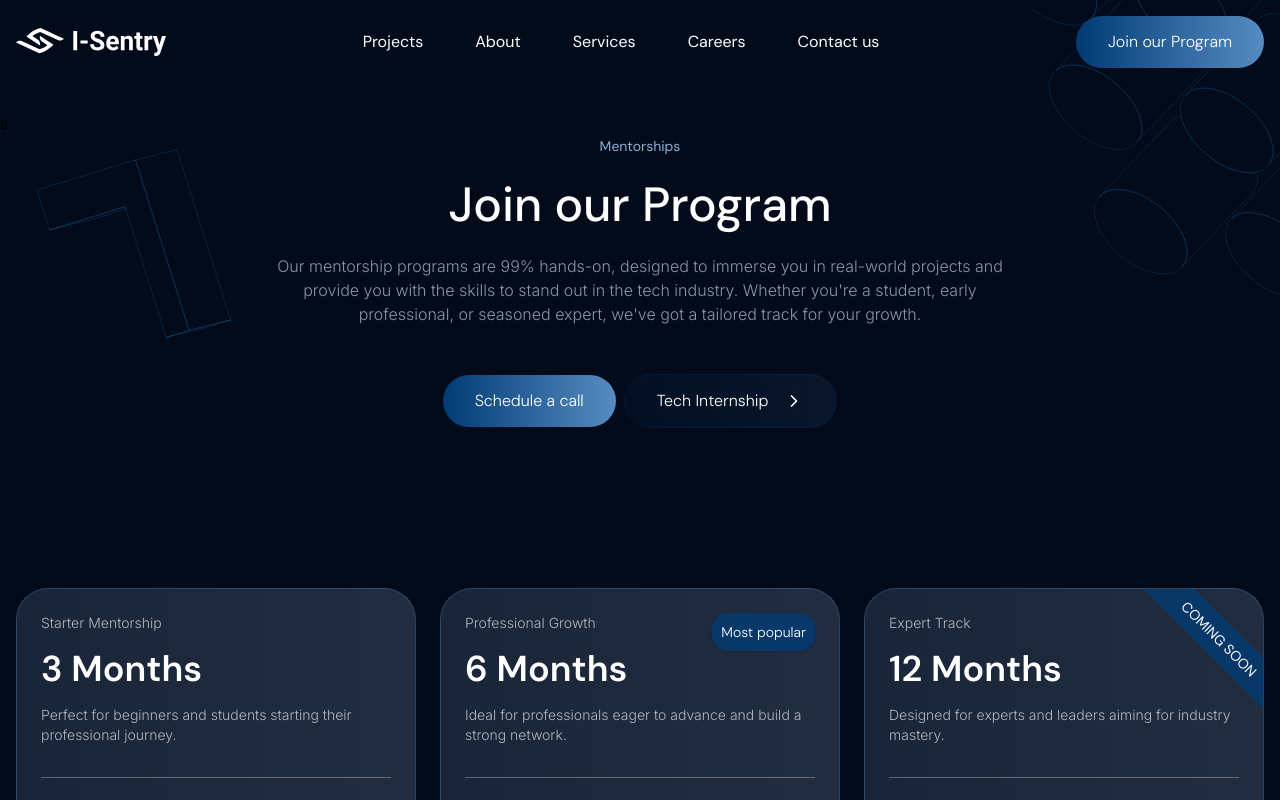
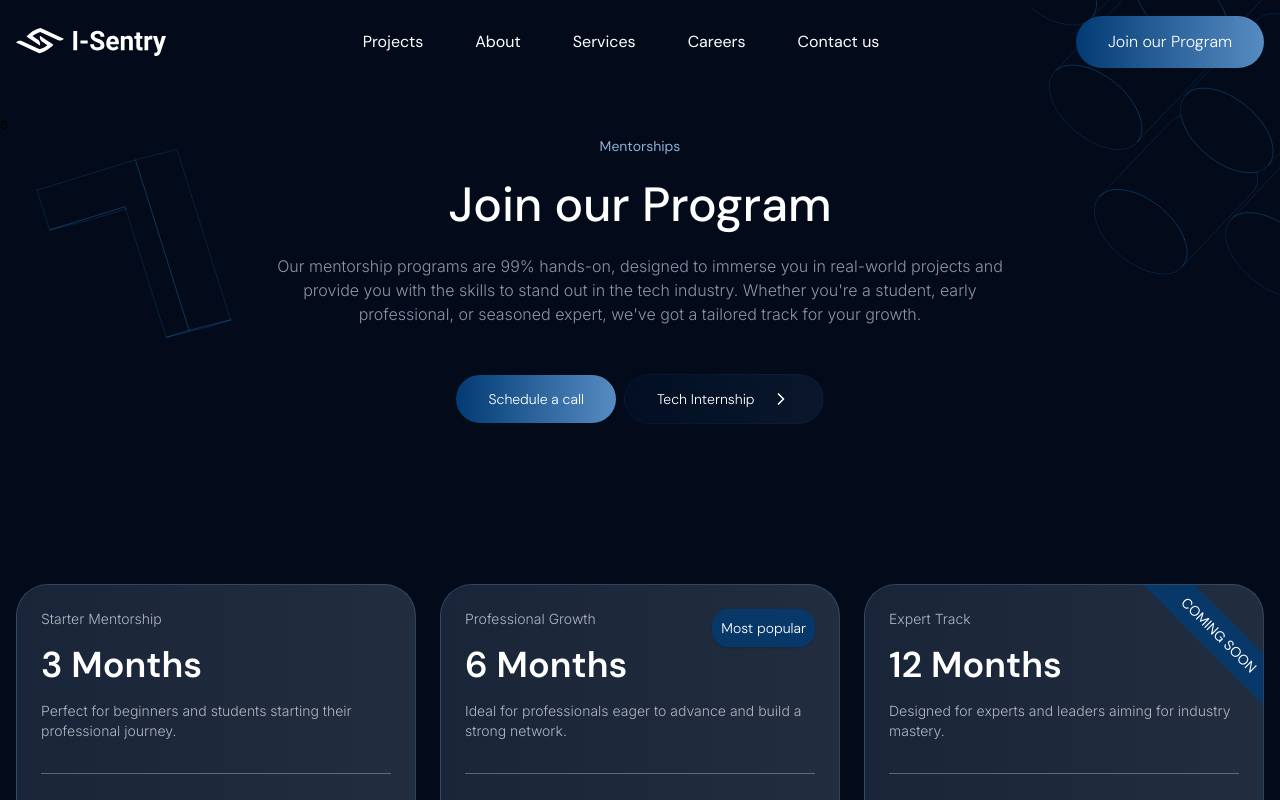
Before and after one commit to i-sentry/i-sentry-platform, a Next.js app: page /mentorships in a window 1280 px wide. Shown: the top 800 px of the page. Built offline with nearby package versions, Linux system fonts and the light colour scheme.

Commit message:
Fixed navbar side menu

```diff
--- a/app/mentorships/page.tsx
+++ b/app/mentorships/page.tsx
@@ -104,6 +104,7 @@ const Mentorships = () => {
                 url="https://calendly.com/isentrytechnologies"
                 target="_blank"
                 buttonText="Schedule a call"
+                className="text-sm"
               />
               <SmartButton
                 variant="dark"
@@ -111,6 +112,7 @@ const Mentorships = () => {
                 showAnimatedIcon
                 isLink
                 url="/internship"
+                className="text-sm"
               />
             </div>
           </div>
--- a/components/footer_links.tsx
+++ b/components/footer_links.tsx
@@ -1,5 +1,5 @@
 import { LinkProps } from "@/utils";
-import React from "react";
+import React, { SetStateAction } from "react";
 import { Badge } from "./ui/badge";
 import { cn } from "@/lib/utils";
 import Link from "next/link";
@@ -7,9 +7,10 @@ import Link from "next/link";
 type ComponentProps = {
   title: string;
   links: LinkProps[];
+  setOpen: React.Dispatch<SetStateAction<boolean>>;
 };
 
-const FooterLink: React.FC<ComponentProps> = ({ title, links }) => {
+const FooterLink: React.FC<ComponentProps> = ({ title, links, setOpen }) => {
   return (
     <>
       <div>
@@ -24,6 +25,7 @@ const FooterLink: React.FC<ComponentProps> = ({ title, links }) => {
               className="inline-flex items-center justify-start gap-2"
             >
               <Link
+                onClick={() => setOpen(false)}
                 href={item?.comingSoon ? "" : item?.url}
                 className={cn(
                   "inline-flex items-end font-inter text-base font-light text-[#97A4B7] duration-300 hover:text-secondary-400",
--- a/components/mobile-sidemenu.tsx
+++ b/components/mobile-sidemenu.tsx
@@ -41,8 +41,8 @@ const MobileSideMenu = ({
 
         {/* CTA BUTTONs */}
         <div className="mt-10 flex flex-wrap items-start justify-start gap-10 border-t border-secondary-300/10 px-4 pt-8 sm:grid sm:grid-cols-2">
-          <FooterLink title="Programs" links={programs} />
-          <FooterLink title="Legals" links={legal} />
+          <FooterLink title="Programs" setOpen={setOpen} links={programs} />
+          <FooterLink title="Legals" setOpen={setOpen} links={legal} />
         </div>
       </div>
     </div>
```
